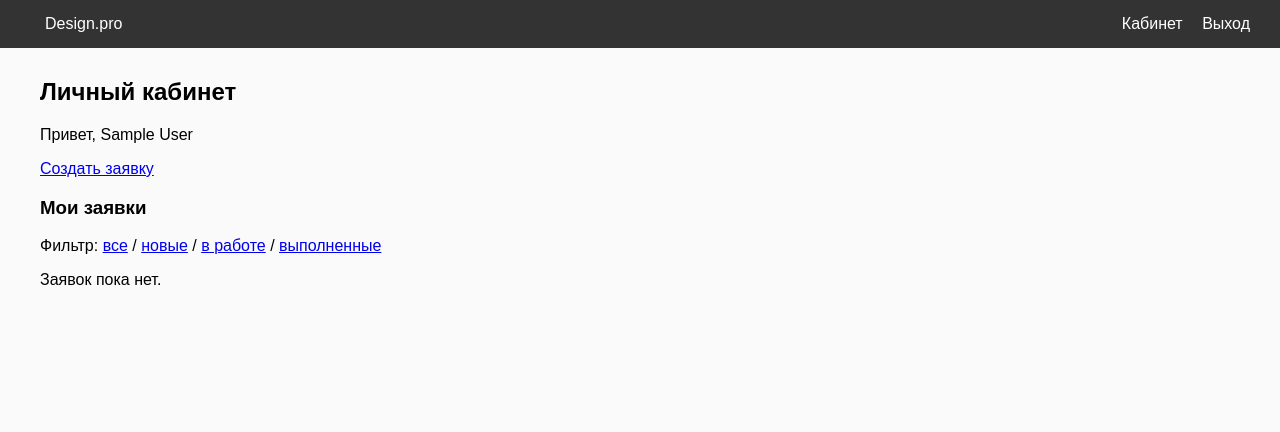
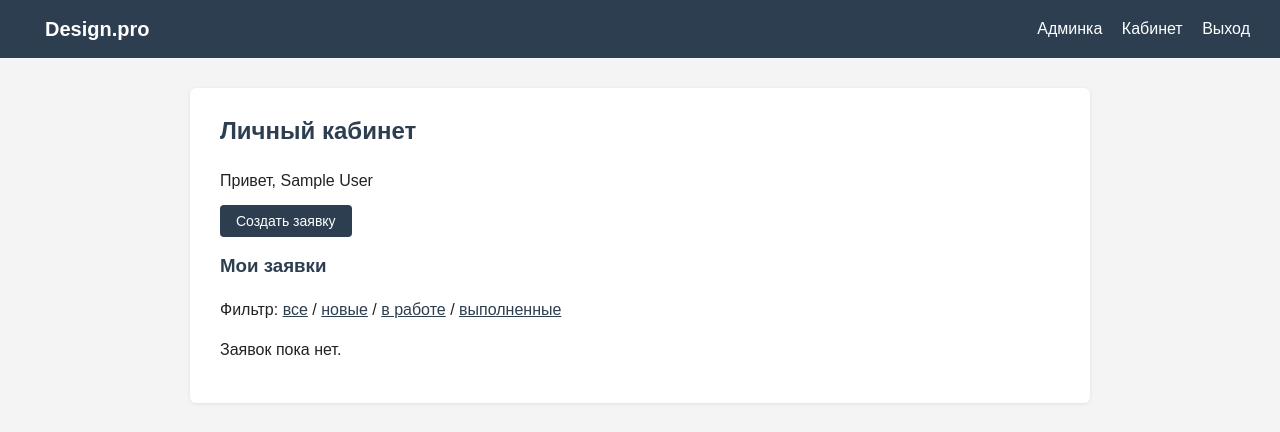
Before and after one commit to rindouwu/django-practice, a Django app: page /profile/ in a window 1280 px wide. Shown: the top 432 px of the page. Run offline with Django 5.2, Linux system fonts and the light colour scheme; the visitor is signed in with stand-in values (Sample User, id 1); data that the repository does not hold is empty.

Commit message:
feat: add basic styles

```diff
--- a/designportal/settings.py
+++ b/designportal/settings.py
@@ -116,6 +116,7 @@ USE_TZ = True
 # https://docs.djangoproject.com/en/5.2/howto/static-files/
 
 STATIC_URL = 'static/'
+STATICFILES_DIRS = [BASE_DIR / 'static']
 MEDIA_URL = '/media/'
 MEDIA_ROOT = BASE_DIR / 'media'
 
--- a/static/css/style.css
+++ b/static/css/style.css
@@ -1,43 +1,169 @@
+* {
+    box-sizing: border-box;
+}
+
 body {
     font-family: Arial, sans-serif;
     margin: 0;
-    background: #fafafa;
+    background: #f4f4f4;
+    color: #222;
+    line-height: 1.5;
 }
 
 header {
-    background: #333;
+    background: #2c3e50;
     color: #fff;
-    padding: 15px 30px;
+    padding: 14px 30px;
     display: flex;
     justify-content: space-between;
+    align-items: center;
 }
+
 header a {
     color: #fff;
+    text-decoration: none;
     margin-left: 15px;
-    text-decoration: none;
 }
+
+header a:hover {
+    text-decoration: underline;
+}
+
+header .logo {
+    font-size: 20px;
+    font-weight: bold;
+}
+
 main {
-    max-width: 1200px;
+    max-width: 900px;
     margin: 30px auto;
-    padding: 0 20px;
+    background: #fff;
+    padding: 25px 30px;
+    border-radius: 6px;
+    box-shadow: 0 1px 4px rgba(0, 0, 0, 0.08);
 }
-.err {
-    color: red;
-    font-size: 13px;
+
+h2 {
+    margin-top: 0;
+    color: #2c3e50;
 }
-.error {
-    color: red;
+
+h3 {
+    color: #2c3e50;
 }
-.success {
-    color: green;
+
+a {
+    color: #2c3e50;
 }
+
+button {
+    background: #2c3e50;
+    color: #fff;
+    border: none;
+    padding: 9px 18px;
+    border-radius: 4px;
+    cursor: pointer;
+    font-size: 14px;
+}
+
+button:hover {
+    background: #1a252f;
+}
+
+input, select, textarea {
+    width: 100%;
+    max-width: 400px;
+    padding: 7px;
+    border: 1px solid #ccc;
+    border-radius: 4px;
+    font-family: inherit;
+    font-size: 14px;
+}
+
 form p {
     margin-bottom: 12px;
 }
-input {
-    padding: 6px;
+
+.err {
+    color: #c0392b;
+    font-size: 13px;
 }
-button {
+
+.success {
+    color: #27ae60;
+}
+
+.error {
+    color: #c0392b;
+}
+
+.messages p {
+    padding: 10px 15px;
+    border-radius: 4px;
+    margin: 10px 0;
+}
+
+.messages .success {
+    background: #d4edda;
+    color: #155724;
+}
+
+.messages .error {
+    background: #f8d7da;
+    color: #721c24;
+}
+
+img {
+    border-radius: 4px;
+}
+
+.card {
+    border: 1px solid #eee;
+    border-radius: 6px;
+    padding: 12px;
+    margin-bottom: 15px;
+}
+
+.done-list {
+    display: grid;
+    grid-template-columns: repeat(auto-fill, minmax(200px, 1fr));
+    gap: 20px;
+}
+
+.btn {
+    background: #2c3e50;
+    color: #fff;
     padding: 8px 16px;
-    cursor: pointer;
+    border-radius: 4px;
+    text-decoration: none;
+    font-size: 14px;
+    transition: background 0.2s ease;
 }
+
+.btn:hover {
+    background: #1a252f;
+}
+
+.btn-danger {
+    background: #c0392b;
+}
+
+.btn-danger:hover {
+    background: #a93226;
+}
+
+.btn-light {
+    background: #ecf0f1;
+    color: #2c3e50;
+}
+
+.btn-light:hover {
+    background: #dde1e2;
+}
+
+footer {
+    text-align: center;
+    padding: 20px;
+    color: #888;
+    font-size: 13px;
+}
--- a/templates/base.html
+++ b/templates/base.html
@@ -1,16 +1,19 @@
 {% load static %}
 <!DOCTYPE html>
-<html lang="en">
+<html lang="ru">
 <head>
     <meta charset="UTF-8">
-    <title>{% block title %} Design.pro {% endblock %}</title>
+    <title>{% block title %}Design.pro{% endblock %}</title>
     <link rel="stylesheet" href="{% static 'css/style.css' %}">
 </head>
 <body>
 <header>
-        <a href="{% url 'index' %}">Design.pro</a>
+    <a href="{% url 'index' %}" class="logo">Design.pro</a>
     <nav>
         {% if user.is_authenticated %}
+        {% if user.is_superuser %}
+        <a href="{% url 'admin_dashboard' %}">Админка</a>
+        {% endif %}
         <a href="{% url 'profile' %}">Кабинет</a>
         <a href="{% url 'logout' %}">Выход</a>
         {% else %}
@@ -19,10 +22,13 @@
         {% endif %}
     </nav>
 </header>
+
 {% if messages %}
+<div class="messages">
     {% for m in messages %}
     <p class="{{ m.tags }}">{{ m }}</p>
     {% endfor %}
+</div>
 {% endif %}
 
 <main>
--- a/templates/core/admin/categories.html
+++ b/templates/core/admin/categories.html
@@ -12,12 +12,11 @@
     {% endif %}
 </form>
 
-<hr>
-
 {% for c in categories %}
 <p>
     {{ c.name }}
     <a href="{% url 'admin_category_delete' c.id %}"
+       class="btn btn-danger"
        onclick="return confirm('Удалить категорию {{ c.name }}? Все её заявки тоже удалятся.')">удалить</a>
 </p>
 {% empty %}
--- a/templates/core/admin/category_delete.html
+++ b/templates/core/admin/category_delete.html
@@ -6,6 +6,6 @@
 <form method="post">
     {% csrf_token %}
     <button type="submit">Да, удалить</button>
-    <a href="{% url 'admin_categories' %}">Отмена</a>
+    <a href="{% url 'admin_categories' %}" class="btn btn-light">Отмена</a>
 </form>
 {% endblock %}
--- a/templates/core/admin/dashboard.html
+++ b/templates/core/admin/dashboard.html
@@ -3,7 +3,7 @@
 {% block content %}
 <h2>Панель администратора</h2>
 <nav>
-    <a href="{% url 'admin_requests' %}">Заявки</a>
-    <a href="{% url 'admin_categories' %}">Категории</a>
+    <a href="{% url 'admin_requests' %}" class="btn">Заявки</a>
+    <a href="{% url 'admin_categories' %}" class="btn">Категории</a>
 </nav>
 {% endblock %}
--- a/templates/core/admin/request_accept.html
+++ b/templates/core/admin/request_accept.html
@@ -15,5 +15,6 @@
       </p>
     {% endfor %}
     <button type="submit">Принять</button>
+    <a href="{% url 'admin_requests' %}" class="btn btn-light">Отмена</a>
   </form>
 {% endblock %}
--- a/templates/core/admin/requests.html
+++ b/templates/core/admin/requests.html
@@ -10,7 +10,7 @@
     <a href="?status=done">выполненные</a>
   </p>
   {% for r in requests %}
-    <div>
+    <div class="card">
       <p>
         <b>{{ r.title }}</b> - {{ r.get_status_display }}
       </p>
@@ -31,7 +31,6 @@
         <p><img src="{{ r.design_image.url }}" width="150"></p>
       {% endif %}
     </div>
-  <hr>
   {% empty %}
   <p>Заявок нет.</p>
   {% endfor %}
--- a/templates/core/profile.html
+++ b/templates/core/profile.html
@@ -4,7 +4,7 @@
 <h2>Личный кабинет</h2>
 <p>Привет, {{ user.full_name }}</p>
 
-<a href="{% url 'request_create' %}">Создать заявку</a>
+<a href="{% url 'request_create' %}" class="btn">Создать заявку</a>
 
 <h3>Мои заявки</h3>
 
@@ -17,23 +17,26 @@
 </p>
 
 {% for r in requests %}
-<div>
+<div class="card">
     <p>
-        <b>{{ r.title }}</b> — {{ r.get_status_display }}
+        <b>{{ r.title }}</b> - {{ r.get_status_display }}
     </p>
     <p>{{ r.description }}</p>
     {% if r.photo %}
         <p><img src="{{ r.photo.url }}" width="200"></p>
     {% endif %}
     <p>
-        {{ r.category.name }} · {{ r.created_at|date:"d.m.Y H:i" }}
+        {{ r.category.name }}
+    </p>
+    <p>
+        {{ r.created_at|date:"d.m.Y H:i" }}
     </p>
     {% if r.status == 'new' %}
     <a href="{% url 'request_delete' r.id %}"
-       onclick="return confirm('Удалить заявку «{{ r.title }}»?')">удалить</a>
+       class="btn btn-danger"
+       onclick="return confirm('Удалить заявку {{ r.title }}?')">удалить</a>
     {% endif %}
 </div>
-<hr>
 {% empty %}
 <p>Заявок пока нет.</p>
 {% endfor %}
--- a/templates/core/request_delete.html
+++ b/templates/core/request_delete.html
@@ -5,7 +5,7 @@
 <p>«{{ req.title }}» — {{ req.category.name }}</p>
 <form method="post">
     {% csrf_token %}
-    <button type="submit">Да, удалить</button>
-    <a href="{% url 'profile' %}">Отмена</a>
+    <button type="submit" class="btn btn-danger">Да, удалить</button>
+    <a href="{% url 'profile' %}" class="btn btn-light">Отмена</a>
 </form>
 {% endblock %}
```
Also changed, not shown: templates/core/index.html (+13 -9 lines). Lines whose indentation alone changed are shown as unchanged.
